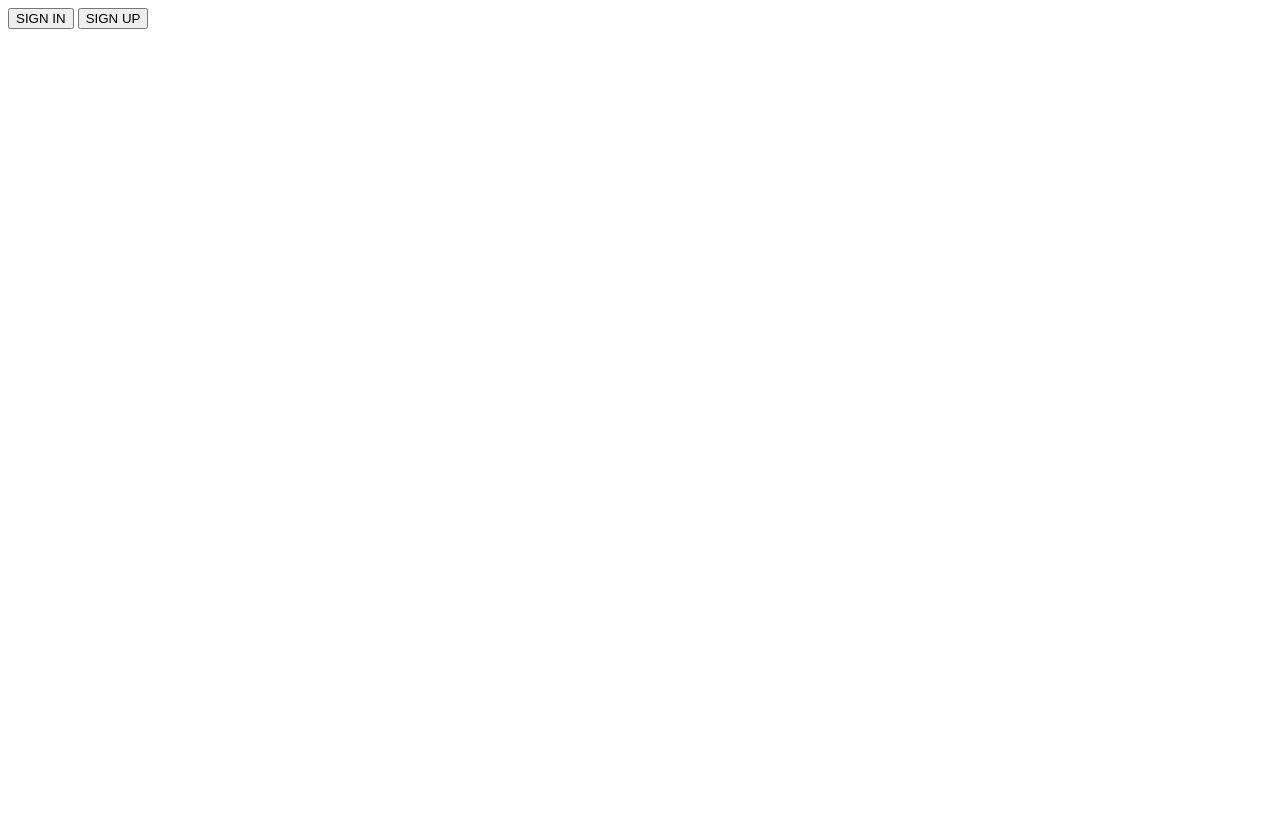
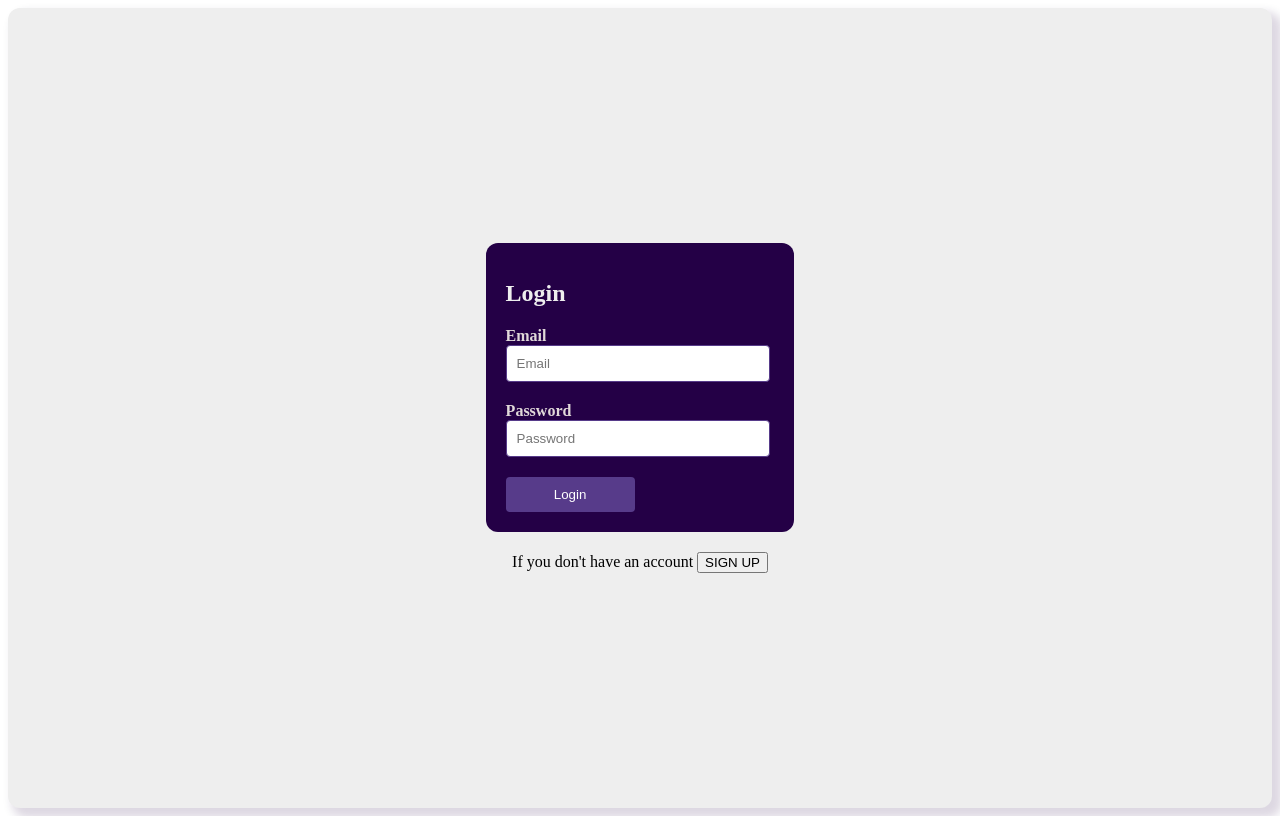
Before and after one commit to Fatenkh7/CODSOFT-T1-Frontend, a website: page sign/index.html in a window 1280 px wide. Drawn offline with Linux system fonts and the light colour scheme.

Commit message:
design form done

```diff
--- a/sign/index.css
+++ b/sign/index.css
@@ -1,3 +1,74 @@
-/* body {
-    background-color: black;
-} */
+.main {
+    display: flex;
+    flex-direction: column;
+    align-items: center;
+    /* Center items horizontally */
+    justify-content: center;
+    /* Center items vertically */
+    min-height: 100vh;
+    /* Adjust this value for minimum height as needed */
+    background-color: #eee;
+    overflow: hidden;
+    border-radius: 12px;
+    box-shadow: 7px 7px 10px 3px #24004628;
+}
+
+#login-form,
+#signUp-form {
+    background-color: #240046;
+    padding: 20px;
+    border-radius: 12px;
+    margin-bottom: 20px;
+    /* Add spacing between login and signup forms */
+}
+
+h1 {
+    font-size: 24px;
+    /* Adjust the title font size */
+    margin-bottom: 20px;
+    color: #eee;
+    /* Add spacing between the title and form */
+}
+
+label {
+    display: block;
+    margin-bottom: 10px;
+    font-weight: bold;
+    color: #e1d9d9;
+    /*573b8a*/
+}
+
+input {
+    width: 90%;
+    padding: 10px;
+    margin-bottom: 10px;
+    border: 1px solid #573b8a;
+    border-radius: 4px;
+    outline: none;
+}
+
+.btn-lg {
+    width: 48%;
+    /* Equal width for buttons */
+    padding: 10px;
+    background-color: #573b8a;
+    color: #fff;
+    border: none;
+    border-radius: 4px;
+    cursor: pointer;
+
+}
+
+.btn-login,
+.btn-register {
+    width: 48%;
+    /* Equal width for buttons */
+    padding: 10px;
+    background-color: #573b8a;
+    color: #fff;
+    border: none;
+    border-radius: 4px;
+    cursor: pointer;
+}
+
+/* Rest of your CSS styles */
--- a/sign/index.html
+++ b/sign/index.html
@@ -10,13 +10,8 @@
 
 <body>
     <script src="./index.js"></script>
-
-    <div>
-        <button onclick="showLoginForm()">SIGN IN</button>
-        <button onclick="showSignUpForm()">SIGN UP</button>
-    </div>
-
-    <div id="login-form" style="display: none;">
+    <div class="main">
+        <div id="login-form" style="display: block;">
             <h1>Login</h1>
             <form method="post" onsubmit="validateLoginForm(event)">
                 <label>Email
@@ -44,7 +39,8 @@
                 <label>Email
                     <input type="email" name="email" id="email-sUp" placeholder="Email" required="required" /></label>
                 <label>Phone
-                <input type="telephone" name="phone" id="phone-sUp" placeholder="Phone" required="required" /></label>
+                    <input type="telephone" name="phone" id="phone-sUp" placeholder="Phone"
+                        required="required" /></label>
                 <label>Username
                     <input type="text" name="userName" id="userName-sUp" placeholder="Username"
                         required="required" /></label>
@@ -55,6 +51,19 @@
             </form>
         </div>
 
+        <div class="button-container">
+            <div id="btn-lg" onclick="showLoginForm()" style="display: none;">
+                <span>If you already have an account</span>
+                <button>SIGN IN</button>
+            </div>
+            <div id="btn-rg" onclick="showSignUpForm()">
+                <span>If you don't have an account</span>
+                <button>SIGN UP</button>
+            </div>
+        </div>
+
+
+    </div>
 </body>
 
 </html>
--- a/sign/index.js
+++ b/sign/index.js
@@ -1,12 +1,17 @@
 function showLoginForm() {
     document.getElementById("login-form").style.display = "block";
     document.getElementById("signUp-form").style.display = "none";
+    document.getElementById("btn-rg").style.display = "block";
+    document.getElementById("btn-lg").style.display = "none";
 }
 
 function showSignUpForm() {
     document.getElementById("login-form").style.display = "none";
     document.getElementById("signUp-form").style.display = "block";
+    document.getElementById("btn-rg").style.display = "none";
+    document.getElementById("btn-lg").style.display = "block";
 }
+
 
 async function validateLoginForm(event) {
     event.preventDefault();
```
Lines whose indentation alone changed are shown as unchanged.
